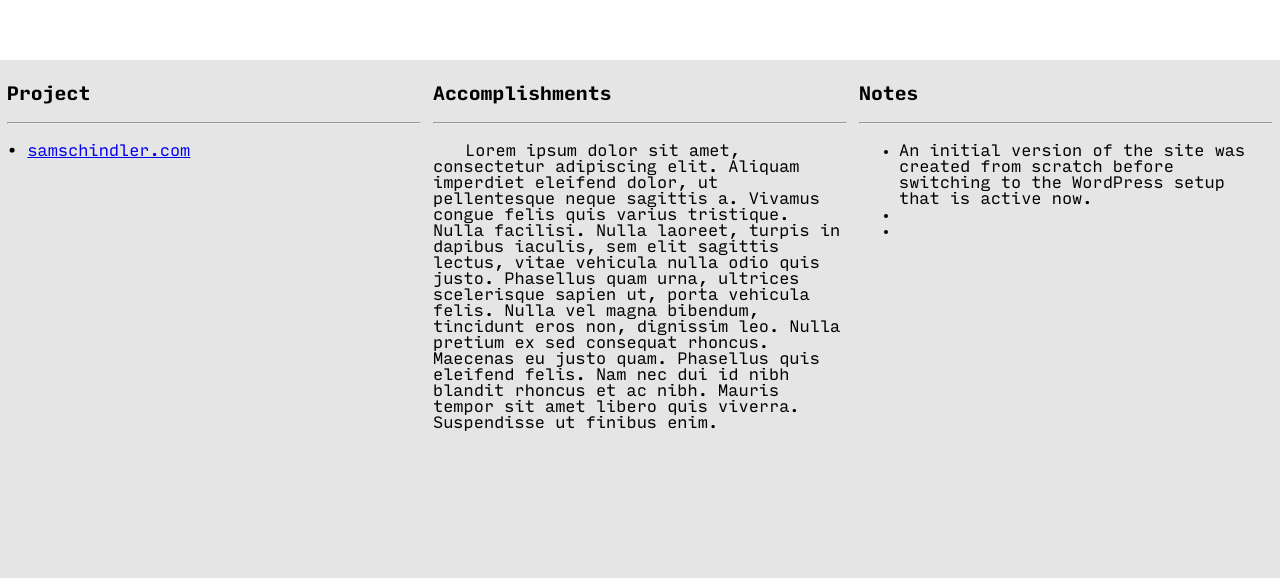
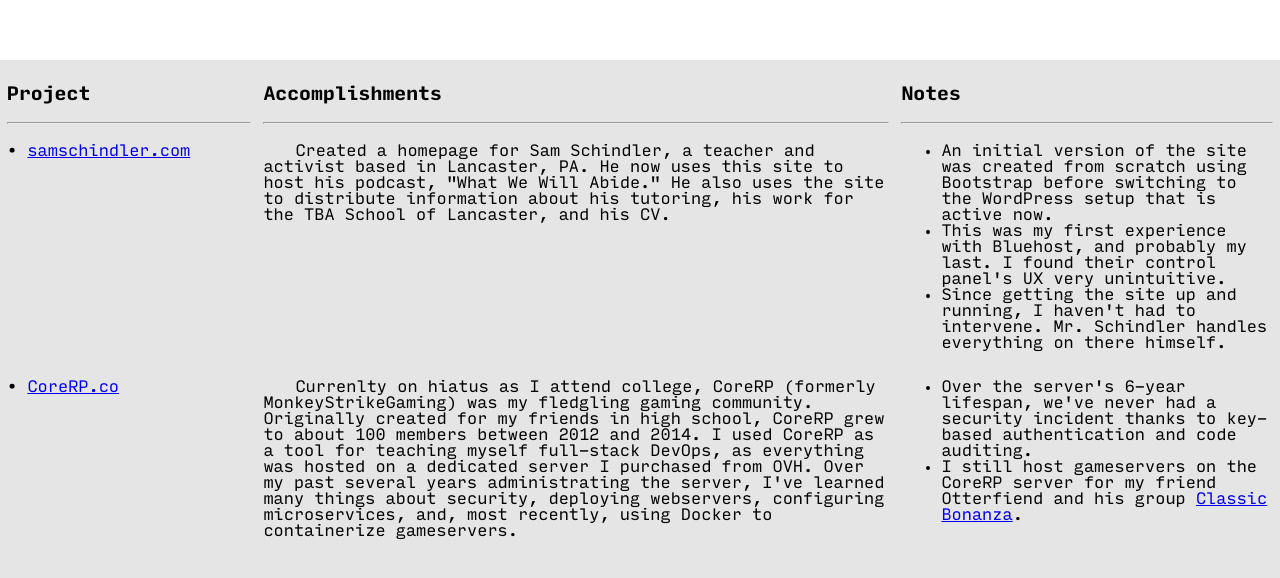
Before and after one commit to RalphORama/ralphdrake.com, a plain HTML site: page index.html in a window 1280 px wide. Shown: the part 740-1318 px from the top of the page. Drawn offline with Linux system fonts and the light colour scheme.

Commit message:
Fleshed out the "projects" section some

```diff
--- a/css/site.css
+++ b/css/site.css
@@ -74,7 +74,6 @@ body {
     }
 
     #info table th, #info table td {
-        width: 33%;
         text-align: left;
         padding: 5px;
     }
@@ -87,4 +86,16 @@ body {
     #info table td:nth-child(2) {
         text-indent: 2em;
     }
+
+    .project-col {
+        width: 20%;
+    }
+
+    .accomp-col {
+        width: 50%;
+    }
+
+    .notes-col {
+        width: 30%;
+    }
 }
--- a/index.html
+++ b/index.html
@@ -20,25 +20,34 @@
     <section id="info">
       <table>
         <tr>
-          <th><h3>Project</h3> <hr></th>
-          <th><h3>Accomplishments</h3> <hr></th>
-          <th><h3>Notes</h3> <hr></th>
+          <th class="project-col"><h3>Project</h3> <hr></th>
+          <th class="accomp-col"><h3>Accomplishments</h3> <hr></th>
+          <th class="notes-col"><h3>Notes</h3> <hr></th>
         </tr>
         <!-- Notes on SamSchindler.com -->
         <tr>
           <!-- Name -->
-          <td>&bull; <a href="http://samschindler.com">samschindler.com</a></td>
+          <td class="project-col">&bull; <a href="http://samschindler.com">samschindler.com</a></td>
           <!-- Accomplishments -->
-          <td>Lorem ipsum dolor sit amet, consectetur adipiscing elit. Aliquam imperdiet eleifend dolor, ut pellentesque neque sagittis a. Vivamus congue felis quis varius tristique. Nulla facilisi. Nulla laoreet, turpis in dapibus iaculis, sem elit sagittis lectus, vitae vehicula nulla odio quis justo. Phasellus quam urna, ultrices scelerisque sapien ut, porta vehicula felis. Nulla vel magna bibendum, tincidunt eros non, dignissim leo. Nulla pretium ex sed consequat rhoncus. Maecenas eu justo quam. Phasellus quis eleifend felis. Nam nec dui id nibh blandit rhoncus et ac nibh. Mauris tempor sit amet libero quis viverra. Suspendisse ut finibus enim.</td>
+          <td class="accomp-col">Created a homepage for Sam Schindler, a teacher and activist based in Lancaster, PA. He now uses this site to host his podcast, "What We Will Abide." He also uses the site to distribute information about his tutoring, his work for the TBA School of Lancaster, and his CV.</td>
           <!-- Notes -->
-          <td>
+          <td class="notes-col">
             <ul>
-              <li>An initial version of the site was created from scratch before switching to the WordPress setup that is active now.</li>
-              <li></li>
-              <li></li>
+              <li>An initial version of the site was created from scratch using Bootstrap before switching to the WordPress setup that is active now.</li>
+              <li>This was my first experience with Bluehost, and probably my last. I found their control panel's UX very unintuitive.</li>
+              <li>Since getting the site up and running, I haven't had to intervene. Mr. Schindler handles everything on there himself.</li>
             </ul>
           </td>
         </tr>
+        <!-- Notes on CoreRP.co -->
+        <td class="project-col">&bull; <a href="https://corerp.co">CoreRP.co</a></td>
+        <td class="accomp-col">Currenlty on hiatus as I attend college, CoreRP (formerly MonkeyStrikeGaming) was my fledgling gaming community. Originally created for my friends in high school, CoreRP grew to about 100 members between 2012 and 2014. I used CoreRP as a tool for teaching myself full-stack DevOps, as everything was hosted on a dedicated server I purchased from OVH. Over my past several years administrating the server, I've learned many things about security, deploying webservers, configuring microservices, and, most recently, using Docker to containerize gameservers.</td>
+        <td class="notes-col">
+          <ul>
+            <li>Over the server's 6-year lifespan, we've never had a security incident thanks to key-based authentication and code auditing.</li>
+            <li>I still host gameservers on the CoreRP server for my friend Otterfiend and his group <a href="https://steamcommunity.com/groups/ClassicBonanza">Classic Bonanza</a>.</li>
+          </ul>
+        </td>
       </table>
     </section>
     <section id="projects">
```
